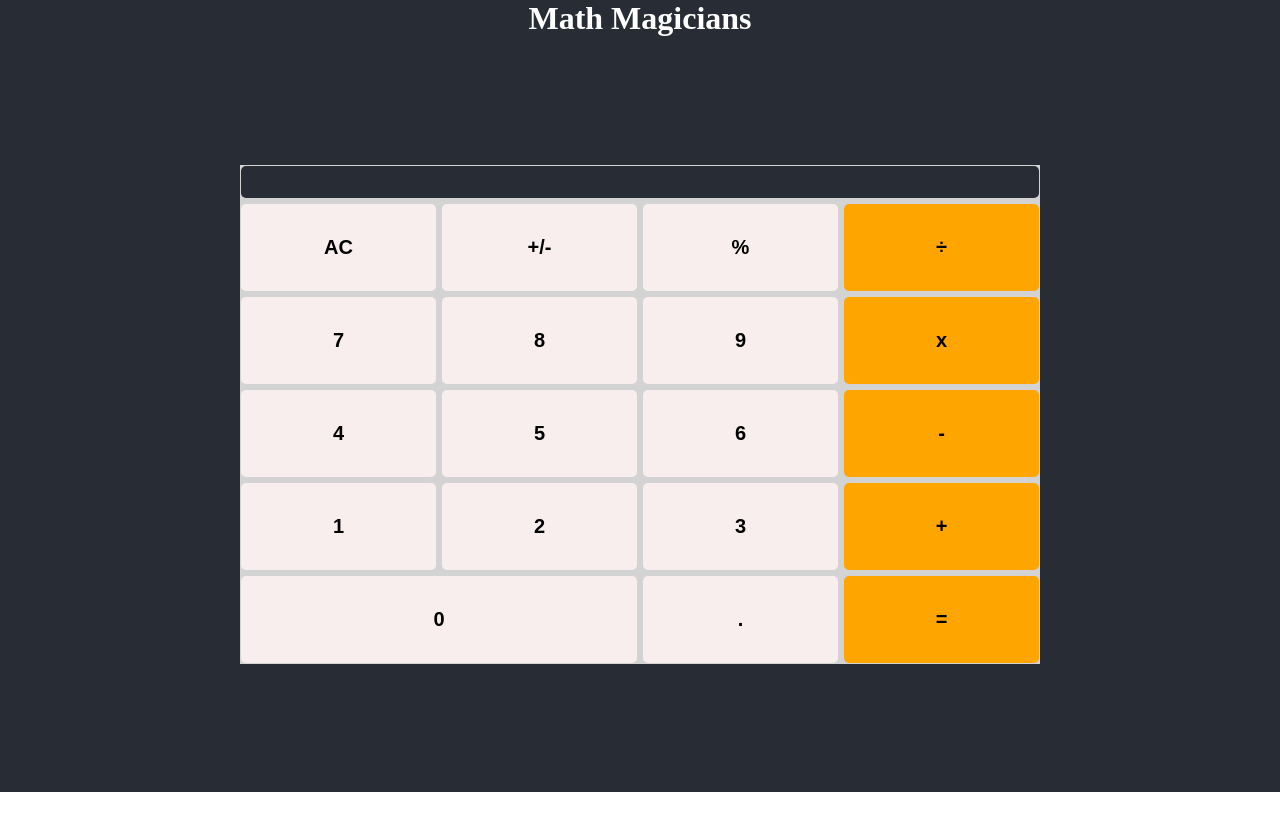
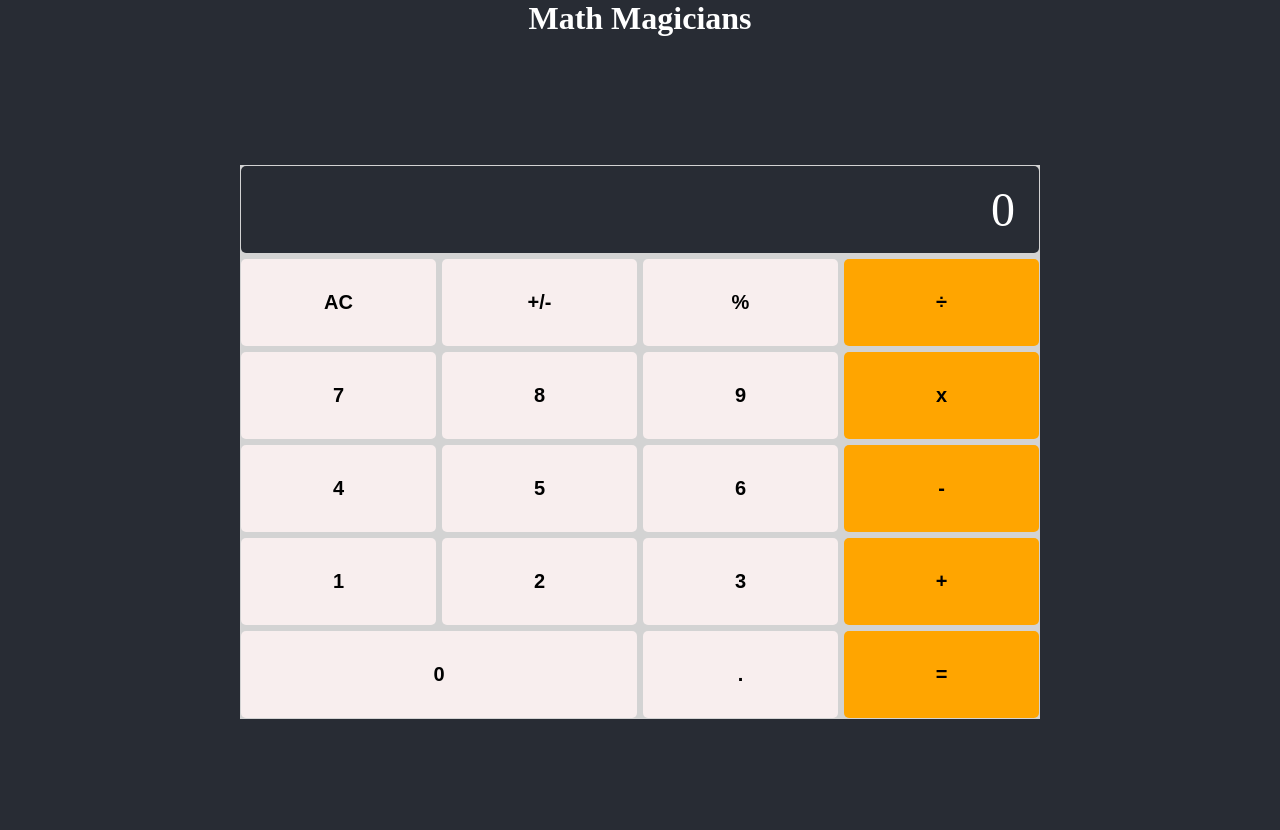
Before and after one commit to Lino09/math-magician, a React (Create React App) app: page / in a window 1280 px wide. Shown: the top 830 px of the page. Before the commit the page ends 800 px from the top, so only its background shows below. Built offline with nearby package versions, Linux system fonts and the light colour scheme.

Commit message:
Improve UX

```diff
--- a/src/components/Calculator.js
+++ b/src/components/Calculator.js
@@ -1,8 +1,12 @@
 import React, { useState } from 'react';
 import calculate from '../logic/calculate';
 
+const initial = {
+  total: '0',
+};
+
 const Calculator = () => {
-  const [obj, setObj] = useState(0);
+  const [obj, setObj] = useState(initial);
   const onButtonPress = (obj, btnInfo) => {
     const newObj = calculate(obj, btnInfo);
     if (!newObj.next && !newObj.total) {
```
